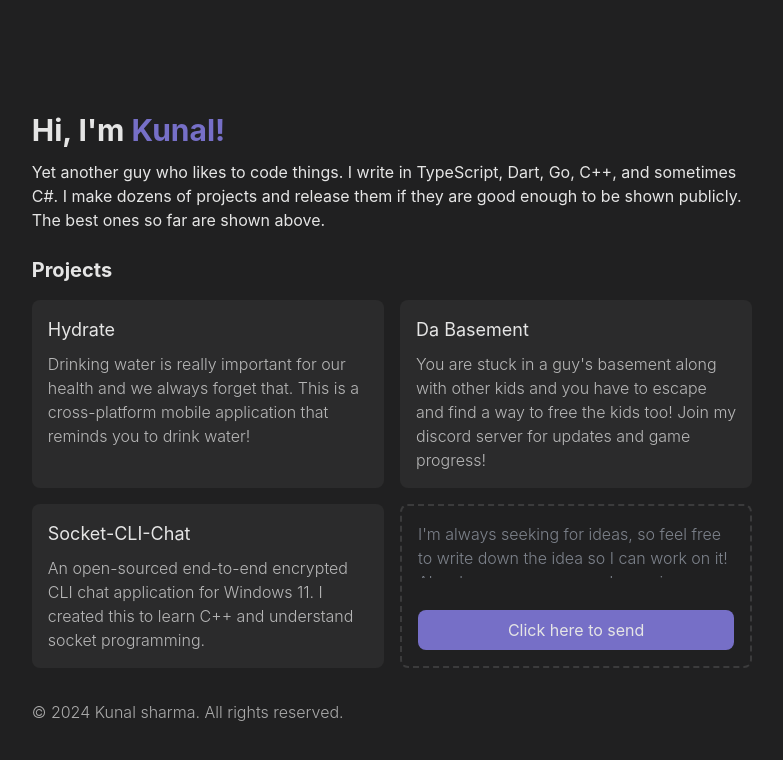
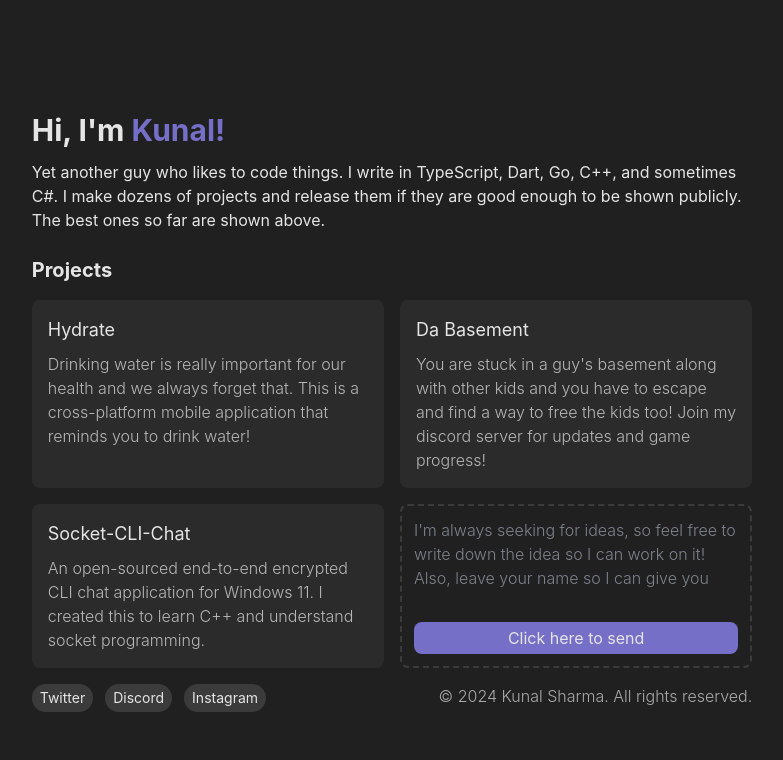
Before and after one commit to kxnalpk/kunalsh.com, a SvelteKit app: page / in a window 1280 px wide. Shown: the top 760 px of the page, without its empty margins (248-1031 px from the left). Built offline with nearby package versions, Linux system fonts and the light colour scheme.

Commit message:
Update footer

```diff
--- a/src/routes/+page.svelte
+++ b/src/routes/+page.svelte
@@ -22,6 +22,22 @@
           text: "An open-sourced end-to-end encrypted CLI chat application for Windows 11. I created this to learn C++ and understand socket programming."
         }
     ];
+
+    let socials = [
+        {
+            name: "Twitter",
+            url: "https://twitter.com/kunalpk"
+        },
+        {
+            name: "Discord",
+            url: "https://discord.gg/V596KPnmY3"
+        },
+        {
+            name: "Instagram",
+            url: "https://instagram.com/kunalpk"
+        }
+
+    ]
 
     async function handleSendClick() {
         const webhookURL = PUBLIC_WEBHOOK;
@@ -75,13 +91,23 @@
             </a>
         {/each}
 
-        <div class="border-dashed border-2 border-[#3b3b3c] p-4 flex flex-col gap-8 rounded-lg">
+        <div class="border-dashed border-2 border-[#3b3b3c] p-3 flex flex-col gap-8 rounded-lg">
             <textarea id="idea" placeholder={initialTextIdea} class="text-[#e5e5e5] outline-none h-full w-full font-light opacity-75 bg-transparent resize-none"></textarea>
-            <button on:click={handleSendClick} class="bg-[#766fc7] hover:bg-[#5c57a3] text-[#e5e5e5] px-4 py-2 rounded-lg">Click here to send</button>
+            <button on:click={handleSendClick} class="bg-[#766fc7] hover:bg-[#5c57a3] text-[#e5e5e5] px-4 py-1 rounded-lg">Click here to send</button>
         </div>
     </div>
 
-    <div class="py-8 gap-1 flex flex-col items-left text-left">
-        <h1 class="text-[#e5e5e5] text-opacity-70 font-kanit font-light">© 2024 Kunal sharma. All rights reserved.</h1>
+    <div class="flex flex-wrap justify-between py-4">
+        <footer class="flex items-center gap-3">
+            {#each socials as social}
+                <a href={social.url} class="text-[#e5e5e5] bg-[#3b3b3c] px-2 py-1 text-sm rounded-full">{social.name}</a>
+            {/each}
+        </footer>
+
+        <footer>
+            <h1 class="text-[#e5e5e5] text-opacity-70 font-light">© 2024 Kunal Sharma. All rights reserved.</h1>
+        </footer>
     </div>
+
+
 </section>
```
